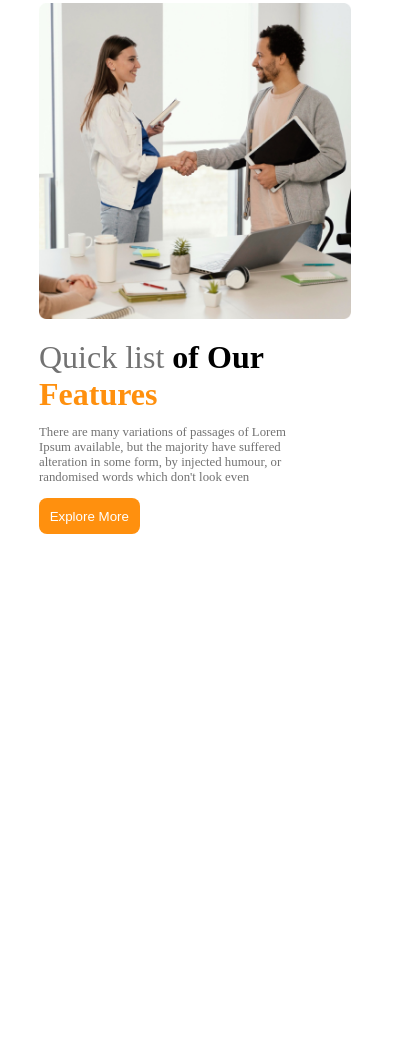
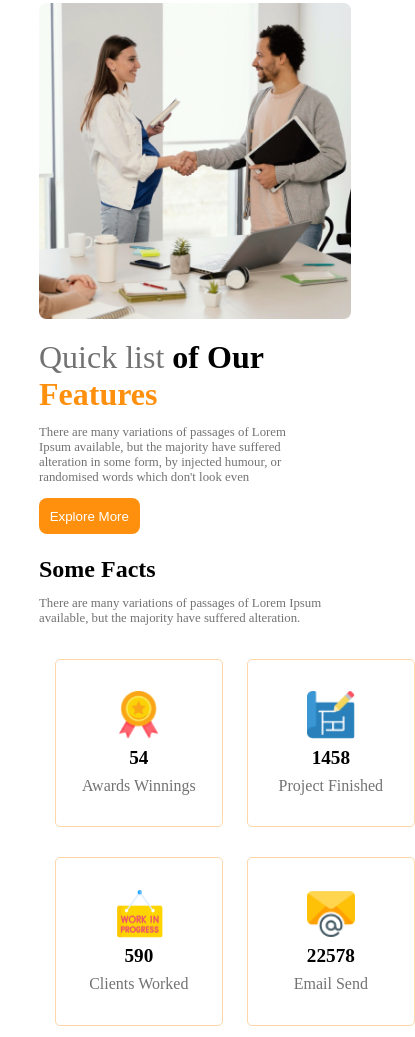
Before and after one commit to mishu2424/g3-architects, a plain HTML site: page index.html in a window 390 px wide. Shown: the part 1476-2513 px from the top of the page, 415 px wide, since content can reach past the window. Before the commit the page ends 2032 px from the top, so only its background shows below. Drawn offline with Linux system fonts and the light colour scheme.

Commit message:
Facts section added and made responsive

```diff
--- a/index.html
+++ b/index.html
@@ -57,6 +57,35 @@
                 </button>
             </div>
          </section>
+         <section class="facts">
+            <div class="facts-description">
+                <h1>Some Facts</h1>
+                <p>There are many variations of passages of Lorem Ipsum available, but the majority have suffered alteration.</p>
+            </div>
+            <div class="facts-cards">
+                <div class="card">
+                    <img src="./images/icons/ribon.png " alt="ribonicon">
+                    <h3>54</h3>
+                    <p>Awards Winnings</p>
+                </div>
+                <div class="card">
+                    <img src="./images/icons/projects.png " alt="projectsicon">
+                    <h3>1458</h3>
+                    <p>Project Finished</p>
+                </div>
+                <div class="card">
+                    <img src="./images/icons/customers.png " alt="customersicon">
+                    <h3>590</h3>
+                    <p>Clients Worked</p>
+                </div>
+                <div class="card">
+                    <img src="./images/icons/email.png " alt="emailicon">
+                    <h3>22578</h3>
+                    <p>Email Send</p>
+                </div>
+
+            </div>
+         </section>
     </main>
     <footer></footer>
 
--- a/styles/style.css
+++ b/styles/style.css
@@ -110,6 +110,72 @@ header{
     color: #727272;
     font-size: 1em;
 }
+
+/* facts section styles */
+.facts{
+    width: 70vw;
+    margin: 3% auto;
+    display: grid;
+    grid-template-columns: repeat(1,100%);
+    grid-template-rows: auto;
+    gap: 20px;
+}
+.facts-cards{
+    display: grid;
+    grid-template-columns: repeat(4,1fr);
+    grid-template-rows: auto;
+    gap: 30px;
+    width: 90%;
+    margin: 0 auto;
+}
+.facts-description{
+    width: 50%;
+}
+.facts-description>h1{
+    margin: 0px;
+}
+.facts-description>p{
+    color: #727272;
+    font-size: 1em;
+}
+.card{
+    border: 1px solid #ffd7a9;
+    border-radius: 5px;
+    width: 10em;
+    height: 10em;
+    display: flex;
+    flex-direction: column;
+    align-items: center;
+    justify-content: center;
+    text-align: center;
+    padding: 2%;
+}
+.card img{
+    width: 30%;
+    height: 30%;
+}
+.card>h3{
+    font-size: 1.2em;
+    margin: 0.4em;
+}
+.card > p{
+    color: #727272;
+    font-size: 1em;
+    margin: 0px;
+}
+
+
+
+
+
+
+
+
+
+
+
+
+
 /* responsive section */
 /* header section responsive */
 
@@ -169,4 +235,18 @@ header{
         font-size: 0.8em;
     }
 
+    /* facts section styles */
+    .facts{
+        width: 80vw;
+    }
+    .facts-cards{
+        grid-template-columns: repeat(2,1fr);
+    }
+    .facts-description{
+        width: 100%;
+    }
+    .facts-description>p{
+        font-size: 0.8em;
+    }
+
 }
```
